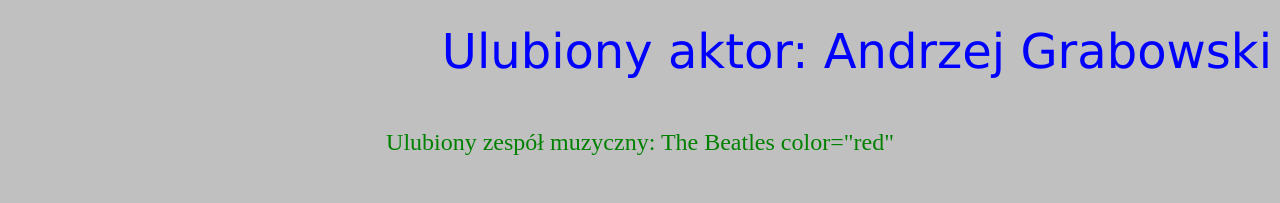
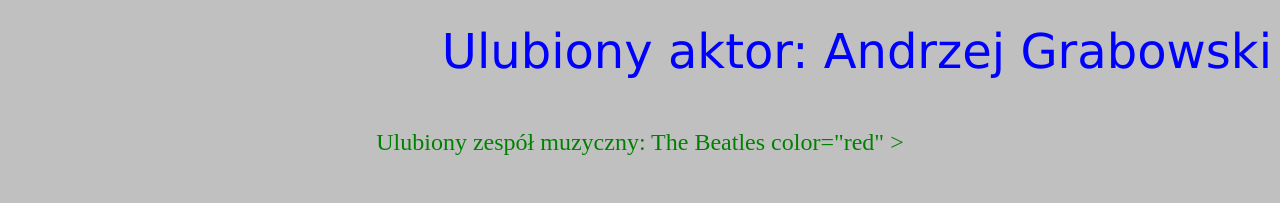
Before and after one commit to Tymoneck/zadanie, a plain HTML site: page index.html in a window 1280 px wide. Shown: the part 1580-1783 px from the top of the page. Drawn offline with Linux system fonts and the light colour scheme.

Commit message:
index.html

```diff
--- a/index.html
+++ b/index.html
@@ -33,7 +33,7 @@
 		<p align="right"> <font color="blue" size="7" face="Verdana"> Ulubiony aktor: Andrzej Grabowski </font> </p> <br>
 
 
-		<p align="center"> <font color="green" size="5" face="Times New Roman"> Ulubiony zespół muzyczny: The Beatles color="red" </font> </p> <br>
+		<p align="center"> <font color="green" size="5" face="Times New Roman"> Ulubiony zespół muzyczny: The Beatles color="red" ></font> </p> <br>
 
 
 		<p align="center"> <font color="pink" size="4" face="Courier New"> Data urodzenia 15 marca 2016 </font> </p> <br>
```
